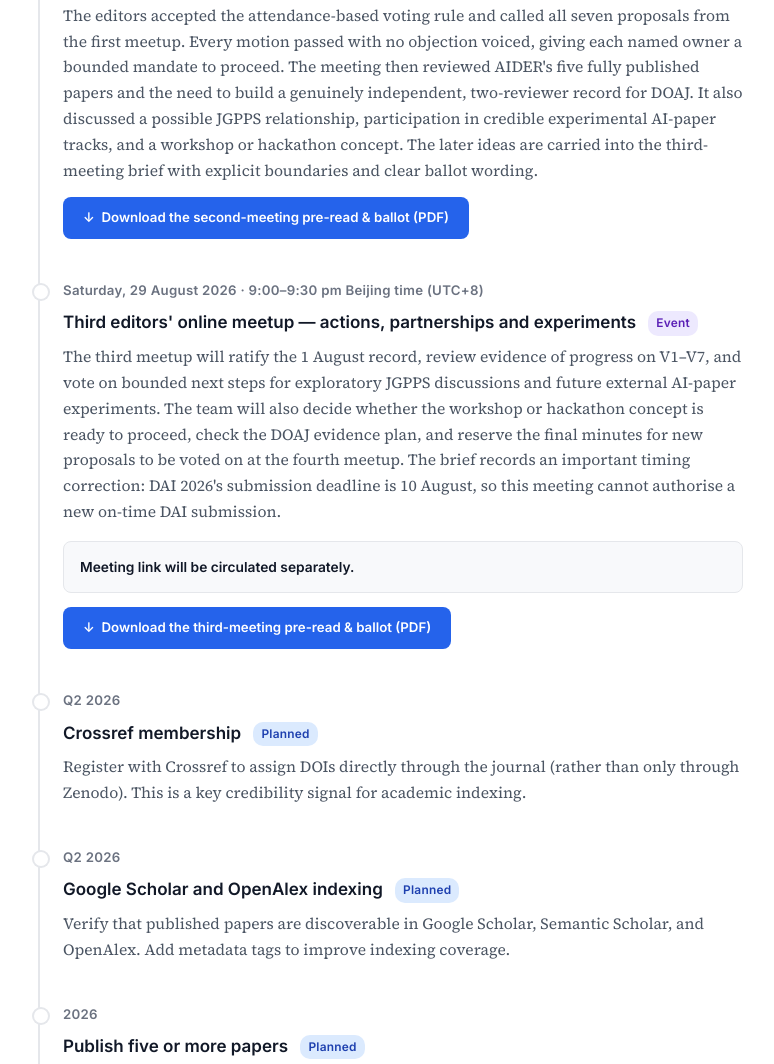
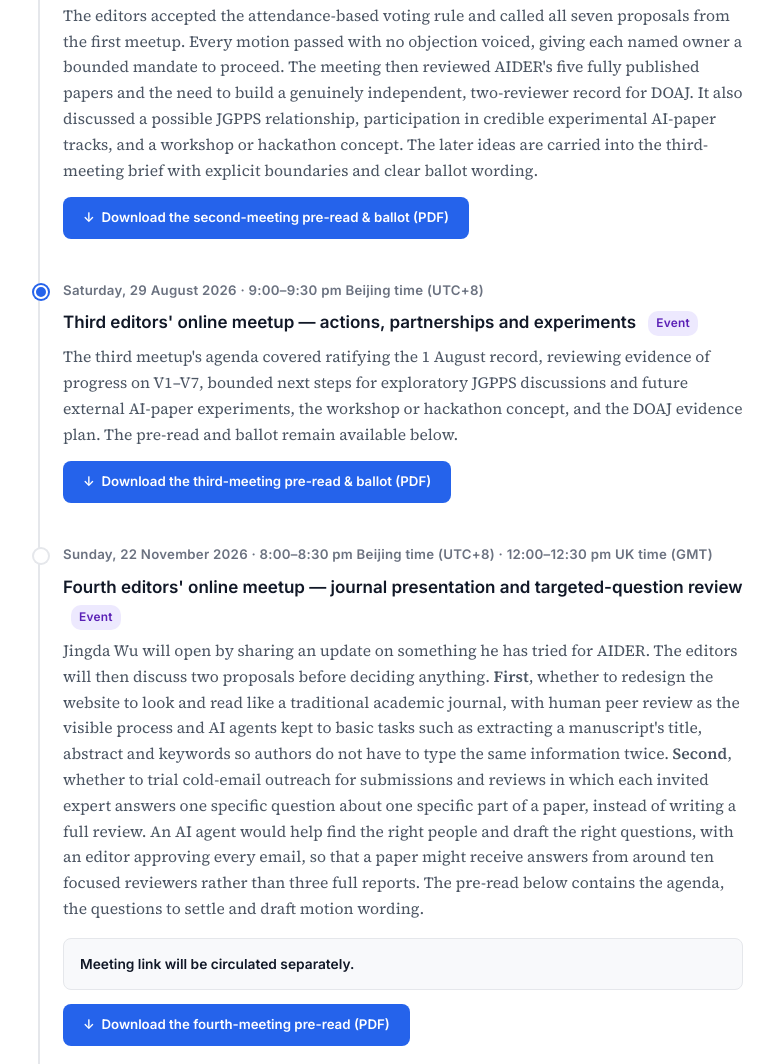
Before and after one commit to ai-driven-energy-research/ai-driven-energy-research.github.io, a plain HTML site: page news.html in a window 1280 px wide. Shown: the part 1757-2821 px from the top of the page, without its empty margins (253-1027 px from the left). Drawn offline with Linux system fonts and the light colour scheme.

Commit message:
Add fourth editors' meetup (22 Nov 2026) pre-read and news entry
Agenda: Jingda Wu update; discussion of a traditional-journal website
presentation with AI limited to metadata extraction; discussion of
AI-assisted targeted-question review outreach. Third meetup moved to
past events.

Co-Authored-By: Claude Opus 5.5 <noreply@anthropic.com>

```diff
--- a/news.html
+++ b/news.html
@@ -202,20 +202,34 @@
                 </div>
             </div>
 
+            <!-- Past events -->
+
+            <div class="timeline-entry">
+                <div class="timeline-date">Saturday, 29 August 2026 &middot; 9:00&ndash;9:30 pm Beijing time (UTC+8)</div>
+                <div class="timeline-title">Third editors' online meetup &mdash; actions, partnerships and experiments <span class="timeline-tag tag-event">Event</span></div>
+                <div class="timeline-body">
+                    The third meetup's agenda covered ratifying the 1 August record, reviewing evidence of progress on V1&ndash;V7, bounded next steps for exploratory JGPPS discussions and future external AI-paper experiments, the workshop or hackathon concept, and the DOAJ evidence plan. The pre-read and ballot remain available below.
+
+                    <div style="margin-top:14px;">
+                        <a href="aider-third-editors-meetup-pre-read-2026-08-29.pdf" style="display:inline-block; padding:10px 20px; background:var(--accent); color:#fff; border-radius:8px; font-family:'Inter',sans-serif; font-size:0.85em; font-weight:600; text-decoration:none;">&#x2193;&nbsp; Download the third-meeting pre-read &amp; ballot (PDF)</a>
+                    </div>
+                </div>
+            </div>
+
             <!-- Upcoming events -->
 
             <div class="timeline-entry upcoming">
-                <div class="timeline-date">Saturday, 29 August 2026 &middot; 9:00&ndash;9:30 pm Beijing time (UTC+8)</div>
-                <div class="timeline-title">Third editors' online meetup &mdash; actions, partnerships and experiments <span class="timeline-tag tag-event">Event</span></div>
+                <div class="timeline-date">Sunday, 22 November 2026 &middot; 8:00&ndash;8:30 pm Beijing time (UTC+8) &middot; 12:00&ndash;12:30 pm UK time (GMT)</div>
+                <div class="timeline-title">Fourth editors' online meetup &mdash; journal presentation and targeted-question review <span class="timeline-tag tag-event">Event</span></div>
                 <div class="timeline-body">
-                    The third meetup will ratify the 1 August record, review evidence of progress on V1&ndash;V7, and vote on bounded next steps for exploratory JGPPS discussions and future external AI-paper experiments. The team will also decide whether the workshop or hackathon concept is ready to proceed, check the DOAJ evidence plan, and reserve the final minutes for new proposals to be voted on at the fourth meetup. The brief records an important timing correction: DAI 2026's submission deadline is 10 August, so this meeting cannot authorise a new on-time DAI submission.
+                    Jingda Wu will open by sharing an update on something he has tried for AIDER. The editors will then discuss two proposals before deciding anything. <strong>First</strong>, whether to redesign the website to look and read like a traditional academic journal, with human peer review as the visible process and AI agents kept to basic tasks such as extracting a manuscript's title, abstract and keywords so authors do not have to type the same information twice. <strong>Second</strong>, whether to trial cold-email outreach for submissions and reviews in which each invited expert answers one specific question about one specific part of a paper, instead of writing a full review. An AI agent would help find the right people and draft the right questions, with an editor approving every email, so that a paper might receive answers from around ten focused reviewers rather than three full reports. The pre-read below contains the agenda, the questions to settle and draft motion wording.
 
                     <div style="margin-top:16px; padding:14px 16px; border:1px solid var(--border); border-radius:8px; background:var(--bg-secondary); font-family:'Inter',sans-serif; font-size:0.88em;">
                         <div style="font-weight:600; color:var(--text-primary);">Meeting link will be circulated separately.</div>
                     </div>
 
                     <div style="margin-top:14px;">
-                        <a href="aider-third-editors-meetup-pre-read-2026-08-29.pdf" style="display:inline-block; padding:10px 20px; background:var(--accent); color:#fff; border-radius:8px; font-family:'Inter',sans-serif; font-size:0.85em; font-weight:600; text-decoration:none;">&#x2193;&nbsp; Download the third-meeting pre-read &amp; ballot (PDF)</a>
+                        <a href="aider-fourth-editors-meetup-pre-read-2026-11-22.pdf" style="display:inline-block; padding:10px 20px; background:var(--accent); color:#fff; border-radius:8px; font-family:'Inter',sans-serif; font-size:0.85em; font-weight:600; text-decoration:none;">&#x2193;&nbsp; Download the fourth-meeting pre-read (PDF)</a>
                     </div>
                 </div>
             </div>
```
Also changed, not shown: 3 other files.
